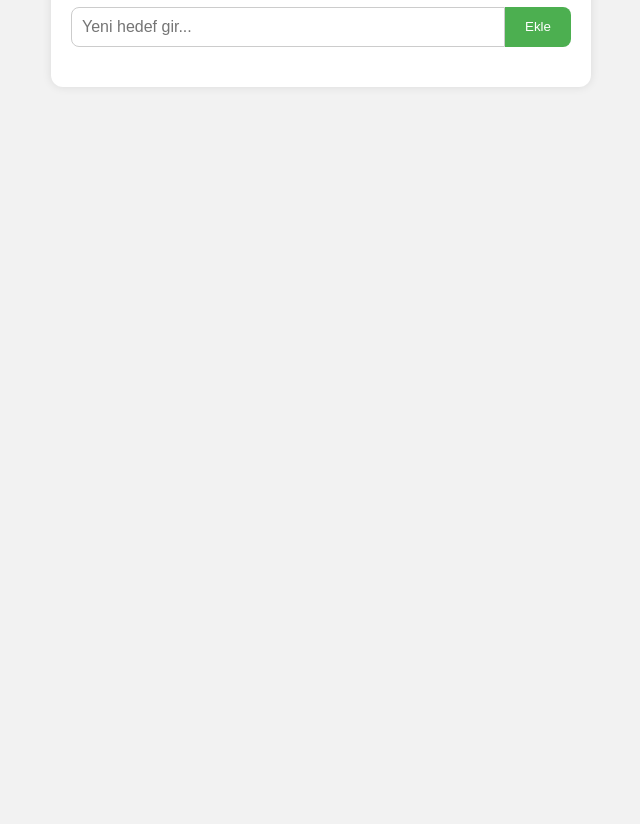
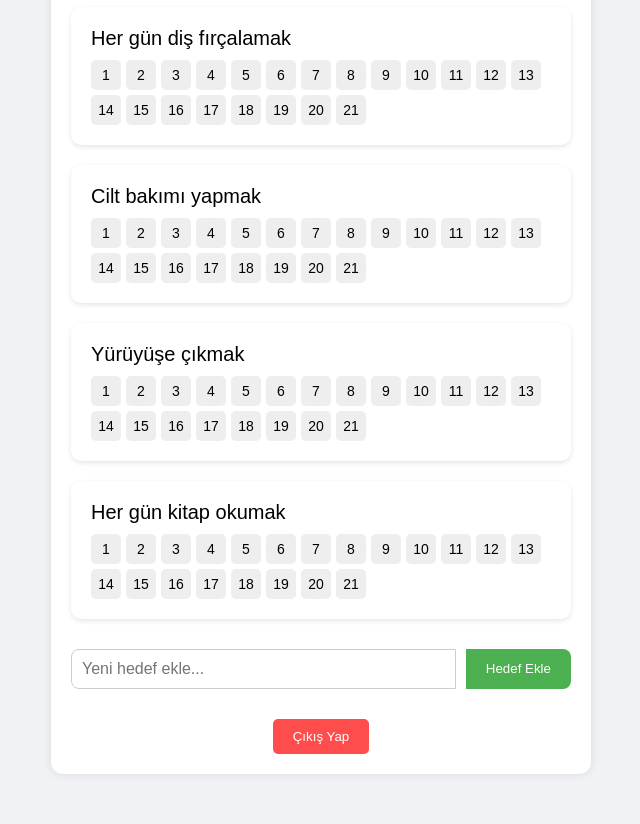
Before and after one commit to gulcinisidogru/HedefTakipWebSite, a plain HTML site: page index.html in a window 1280 px wide. Shown: the part 144-968 px from the top of the page, without its empty margins (319-959 px from the left). Before the commit the page ends 800 px from the top, so only its background shows below. Drawn offline with Linux system fonts and the light colour scheme; sample sign-in values are in the browser's storage.

Commit message:
goal page update

```diff
--- a/index.html
+++ b/index.html
@@ -2,29 +2,180 @@
 <html lang="tr">
 <head>
   <meta charset="UTF-8">
-  <meta name="viewport" content="width=device-width, initial-scale=1.0">
-  <title>Hedef Takip</title>
+  <title>Hedeflerim</title>
   <link rel="stylesheet" href="style.css">
+  <style>
+    body {
+      font-family: Arial, sans-serif;
+      background-color: #f0f2f5;
+      margin: 0;
+      padding: 0;
+    }
+    .container {
+      padding: 20px;
+    }
+    h1 {
+      text-align: center;
+    }
+    .goal-card {
+      background-color: white;
+      border-radius: 10px;
+      padding: 20px;
+      margin-bottom: 20px;
+      box-shadow: 0 2px 5px rgba(0,0,0,0.1);
+    }
+    .goal-title {
+      font-size: 20px;
+      margin-bottom: 10px;
+    }
+    .progress-container {
+      display: flex;
+      gap: 5px;
+      flex-wrap: wrap;
+    }
+    .day {
+      width: 30px;
+      height: 30px;
+      background-color: #eee;
+      border-radius: 5px;
+      display: flex;
+      align-items: center;
+      justify-content: center;
+      cursor: pointer;
+      font-size: 14px;
+    }
+    .day.completed {
+      background-color: #4caf50;
+      color: white;
+    }
+    #add-goal-form {
+      margin-top: 30px;
+      text-align: center;
+    }
+    #goal-input {
+      padding: 10px;
+      width: 250px;
+      margin-right: 10px;
+    }
+    #logout-btn {
+      margin-top: 30px;
+      display: block;
+      margin-left: auto;
+      margin-right: auto;
+      padding: 10px 20px;
+      background-color: #ff4d4d;
+      color: white;
+      border: none;
+      border-radius: 5px;
+      cursor: pointer;
+    }
+  </style>
+</head>
+<body>
 
-  <!-- 🔒 Giriş kontrolü -->
+  <div class="container">
+    <h1>🎯 Hedeflerim</h1>
+
+    <div id="goals">
+      <!-- Hedefler buraya eklenecek -->
+    </div>
+
+    <form id="add-goal-form">
+      <input type="text" id="goal-input" placeholder="Yeni hedef ekle..." required>
+      <button type="submit">Hedef Ekle</button>
+    </form>
+
+    <button id="logout-btn">Çıkış Yap</button>
+  </div>
+
   <script>
-    if (!localStorage.getItem("loggedIn")) {
+    // Eğer kullanıcı giriş yapmamışsa login sayfasına yönlendir
+    if (localStorage.getItem("loggedIn") !== "true") {
       window.location.href = "login.html";
     }
+
+    const defaultGoals = [
+      "Her gün diş fırçalamak",
+      "Cilt bakımı yapmak",
+      "Yürüyüşe çıkmak",
+      "Her gün kitap okumak"
+    ];
+
+    const goalsContainer = document.getElementById('goals');
+    const addGoalForm = document.getElementById('add-goal-form');
+    const goalInput = document.getElementById('goal-input');
+
+    function createGoalCard(goalTitle) {
+      const card = document.createElement('div');
+      card.className = 'goal-card';
+
+      const title = document.createElement('div');
+      title.className = 'goal-title';
+      title.textContent = goalTitle;
+      card.appendChild(title);
+
+      const progressContainer = document.createElement('div');
+      progressContainer.className = 'progress-container';
+
+      for (let i = 1; i <= 21; i++) {
+        const day = document.createElement('div');
+        day.className = 'day';
+        day.textContent = i;
+        day.addEventListener('click', () => {
+          day.classList.toggle('completed');
+          alert(motivations[i - 1]); // Motive edici mesajı göster
+        });
+        progressContainer.appendChild(day);
+      }
+
+      card.appendChild(progressContainer);
+      goalsContainer.appendChild(card);
+    }
+
+    // Default hedefleri göster
+    defaultGoals.forEach(goal => createGoalCard(goal));
+
+    // Yeni hedef ekle
+    addGoalForm.addEventListener('submit', (e) => {
+      e.preventDefault();
+      const newGoal = goalInput.value.trim();
+      if (newGoal) {
+        createGoalCard(newGoal);
+        goalInput.value = '';
+      }
+    });
+
+    // Çıkış Yap
+    document.getElementById('logout-btn').addEventListener('click', () => {
+      localStorage.removeItem('loggedIn');
+      window.location.href = "login.html";
+    });
+
+    // 21 günlük motive edici mesajlar
+    const motivations = [
+      "Başlamak en zor kısmı. Başladığın için tebrikler!",
+      "Bugün küçük de olsa bir adım attın.",
+      "İstikrar, başarıdan daha değerlidir.",
+      "Her gün 1% daha iyi oluyorsun!",
+      "Alışkanlıklar seni inşa eder.",
+      "Vazgeçmek yok, devam!",
+      "Küçük zaferler büyük değişim getirir.",
+      "İnandığın sürece kazanırsın.",
+      "Düşsen bile tekrar kalk!",
+      "Bugün yapamadıysan yarın iki katı çalış.",
+      "Sen düşündüğünden daha güçlüsün.",
+      "Başarı, devam edebilmektir.",
+      "Küçük adımlar büyük farklar yaratır.",
+      "Her yeni gün bir şans.",
+      "Alışkanlıklarını sen seçersin.",
+      "Kendine inanmaya devam et!",
+      "İç motivasyonun ateşini yak.",
+      "Bu süreç seni güçlendiriyor.",
+      "Pes etme, zafer yakında.",
+      "Hayalini kurduğun hayat bir adım ötede.",
+      "Şimdi Chapter 1 tamamlandı!"
+    ];
   </script>
-</head>
-<body>
-  <div class="container">
-    <h1>🎯 Hedef Takip</h1>
 
-    <form id="goal-form">
-      <input type="text" id="goal-input" placeholder="Yeni hedef gir..." required />
-      <button type="submit">Ekle</button>
-    </form>
-
-    <ul id="goal-list"></ul>
-  </div>
-
-  <script src="script.js"></script>
 </body>
 </html>
```
